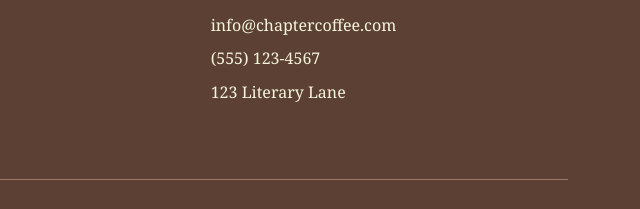
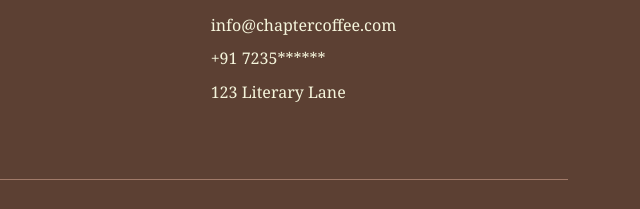
Before and after one commit to tanishqa0708/Books-and-Chapter-with-HTML, a plain HTML site: page index.html in a window 1280 px wide. Shown: the part 3146-3355 px from the top of the page, 640-1280 px from the left. Drawn offline with Linux system fonts and the light colour scheme.

Commit message:
Update index.html

```diff
--- a/index.html
+++ b/index.html
@@ -583,7 +583,7 @@
                         <h3>Contact</h3>
                         <ul>
                             <li>info@chaptercoffee.com</li>
-                            <li>(555) 123-4567</li>
+                            <li>+91 7235******</li>
                             <li>123 Literary Lane</li>
                         </ul>
                     </div>
```
